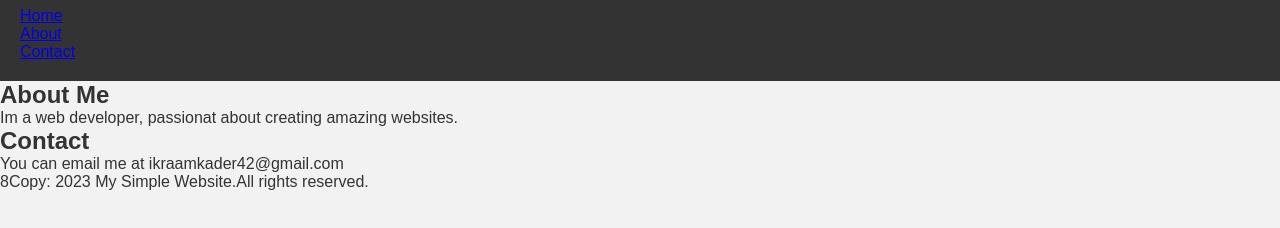
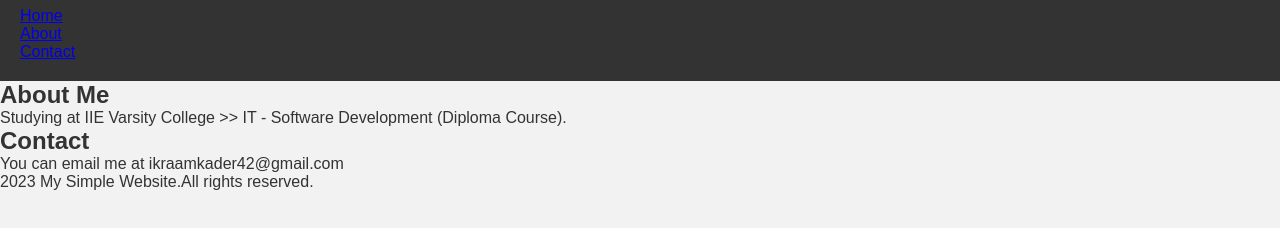
Before and after one commit to IKader44/IKader44.github.io, a plain HTML site: page index.html in a window 1280 px wide. Shown: the part 78-306 px from the top of the page. Drawn offline with Linux system fonts and the light colour scheme.

Commit message:
Update index.html

```diff
--- a/index.html
+++ b/index.html
@@ -26,7 +26,7 @@ div {text-align: center;}
     <main>
       <section>
         <h2>About Me</h2>
-        <p>Im a web developer, passionat about creating amazing websites.</p>
+        <p>Studying at IIE Varsity College >> IT - Software Development (Diploma Course).</p>
       </section>
 
       <section>
@@ -36,7 +36,7 @@ div {text-align: center;}
     </main>
 
     <footer>
-      <p>8Copy: 2023 My Simple Website.All rights reserved.</p>
+      <p>2023 My Simple Website.All rights reserved.</p>
     </footer>
   </body>
 </html>
```
